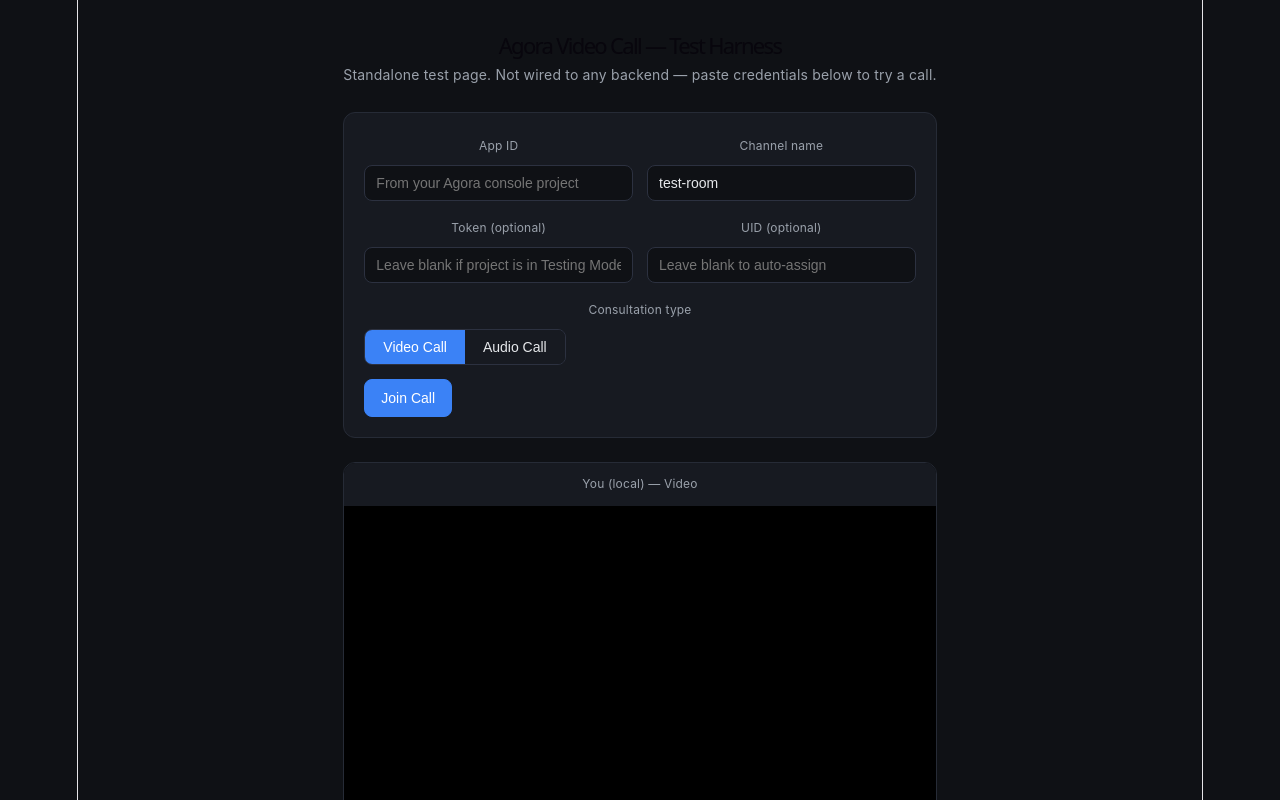
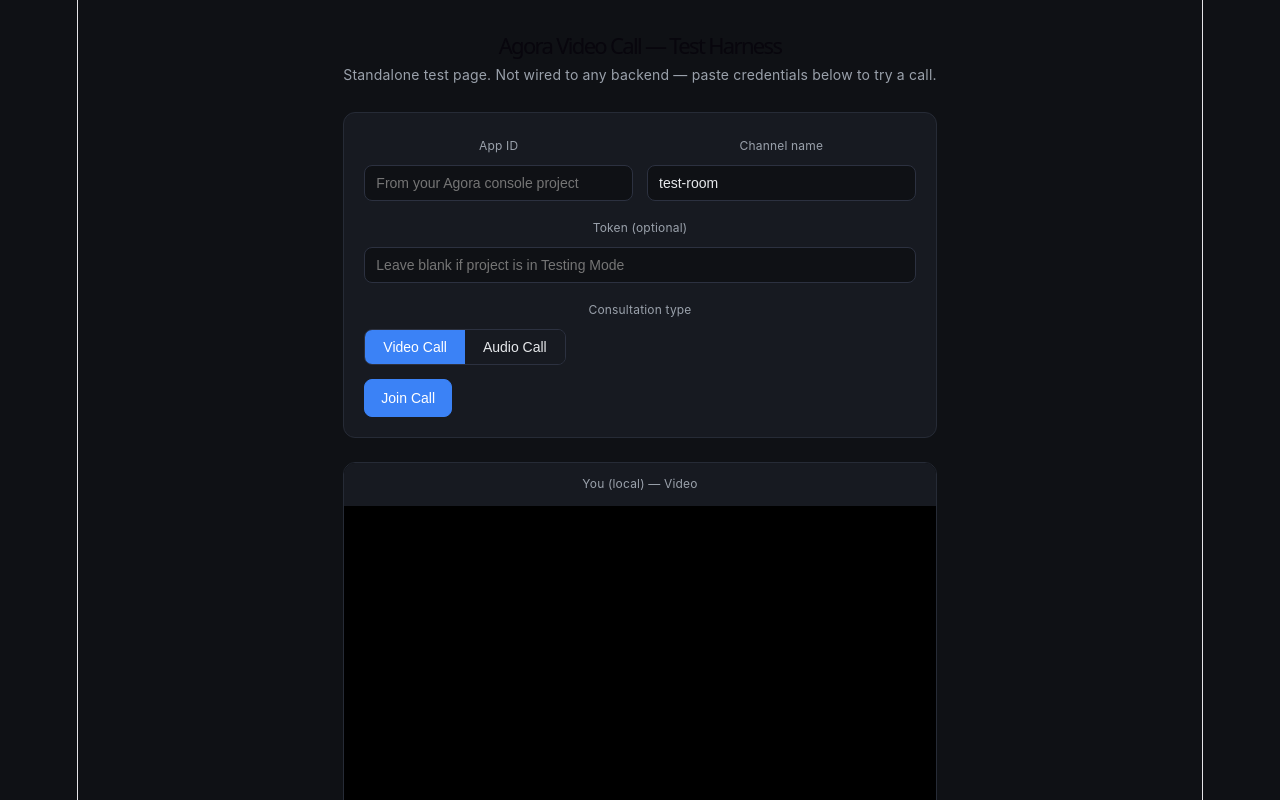
Before and after one commit to KaranAkrys/Agora-Test, a React (Vite) app: page / in a window 1280 px wide. Shown: the top 800 px of the page. Built offline with nearby package versions, Linux system fonts and the light colour scheme.

Commit message:
refactor: remove UID state and update token input field styling

```diff
--- a/src/App.css
+++ b/src/App.css
@@ -45,6 +45,10 @@
   display: flex;
   flex-direction: column;
   gap: 6px;
+}
+
+.field-full {
+  grid-column: 1 / -1;
 }
 
 .field label {
--- a/src/App.tsx
+++ b/src/App.tsx
@@ -14,7 +14,6 @@
   const [appId, setAppId] = useState(() => localStorage.getItem('agora_app_id') ?? '')
   const [channel, setChannel] = useState(() => localStorage.getItem('agora_channel') ?? 'test-room')
   const [token, setToken] = useState(() => localStorage.getItem('agora_token') ?? '')
-  const [uid, setUid] = useState(() => localStorage.getItem('agora_uid') ?? '')
   const [callType, setCallType] = useState<CallType>(
     () => (localStorage.getItem('agora_call_type') as CallType) ?? 'video'
   )
@@ -51,9 +50,6 @@
   useEffect(() => {
     localStorage.setItem('agora_token', token)
   }, [token])
-  useEffect(() => {
-    localStorage.setItem('agora_uid', uid)
-  }, [uid])
   useEffect(() => {
     localStorage.setItem('agora_call_type', callType)
   }, [callType])
@@ -114,10 +110,9 @@
     }
     try {
       const client = ensureClient()
-      const numericUid = uid.trim() ? Number(uid.trim()) : null
 
       log(`Joining channel "${channel}" as a ${callType.toUpperCase()} call ...`)
-      await client.join(appId.trim(), channel.trim(), token.trim() || null, numericUid)
+      await client.join(appId.trim(), channel.trim(), token.trim() || null, null)
       log('Joined channel successfully')
 
       activeCallTypeRef.current = callType
@@ -281,7 +276,7 @@
             disabled={joined}
           />
         </div>
-        <div className="field">
+        <div className="field field-full">
           <label>Token (optional)</label>
           <input
             value={token}
@@ -290,16 +285,6 @@
             disabled={joined}
           />
         </div>
-        <div className="field">
-          <label>UID (optional)</label>
-          <input
-            value={uid}
-            onChange={(e) => setUid(e.target.value)}
-            placeholder="Leave blank to auto-assign"
-            disabled={joined}
-          />
-        </div>
-
         <div className="field call-type-field">
           <label>Consultation type</label>
           <div className="segmented">
```
